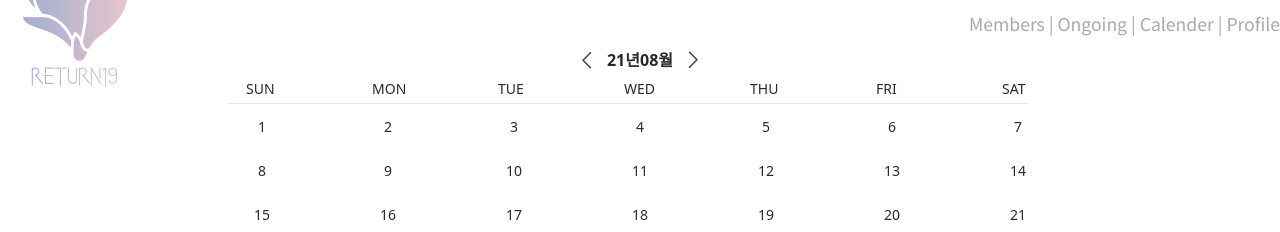
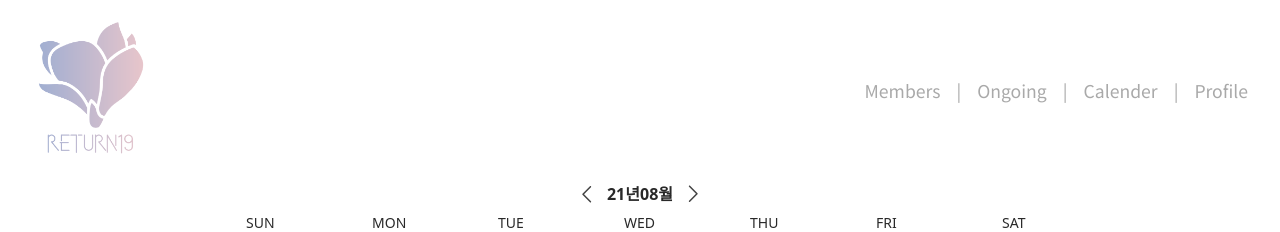
Before and after one commit to KHU-Return19/Return19-Page-Client, a React (Create React App) app: page /calendar in a window 1280 px wide. Shown: the top 232 px of the page. Built offline with nearby package versions, Linux system fonts and the light colour scheme; no server answers; the HTML template or start-up script is replaced by a standard one.

Commit message:
style: apply color theme

```diff
--- a/src/components/Calendar.js
+++ b/src/components/Calendar.js
@@ -177,19 +177,19 @@ const StyledCalendarBody = styled.div`
     width: 32px;
     height: 32px;
     border-radius: 50%;
-background : lightgrey;
+background : #F6CAC9;
     font-weight: 700;
     color: #fff;
   }
   .today{
     border-radius: 50%;
     font-weight: 500;
-    background: #282828;
+    background: #91A8D2;
     color: #fff;
   }
   .isSelected{
     position: relative;
-    color: ligtgrey;
+    color: #F6CAC9;
     font-size: 10px;
     font-weight: 400;
   }
--- a/src/components/Header.js
+++ b/src/components/Header.js
@@ -9,16 +9,29 @@ const StyledHeader = styled.div`
     display: flex;
     align-items: center;
     justify-content: space-between;
+    padding-right: 1rem;
     width: 100%;
-    height: 3rem;
     font-size: 1.1rem;
     font-family: "Noto Sans KR", sans-serif;
     text-decoration: none;
-    a:link { color: darkgrey; text-decoration: none;}
+    a:link, a:visited { color: darkgrey; text-decoration: none; padding: 1rem;}
     .header-icon-unvisible{
         display: none;
     }
 
+    a:hover, a:active {
+
+    }
+
+    .nav {
+        display: flex;
+        justify-content: space-between;
+        text-decoration: none;
+        a:link { color: darkgrey; text-decoration: none;}
+        }
+    .seperator {
+        color: darkgrey;
+    }
 `;
 
 const Header = () => {
@@ -30,9 +43,12 @@ const Header = () => {
                 <img className={"header-icon" + (pageName === "/" ? '-unvisible' : '')}alt="icon" src={mainLogo} width="150" height="150"/>
             </Link>
             <nav className="header-nav">
-                <Link to = "/members">Members | </Link>
-                <Link to = "/ongoing">Ongoing | </Link>
-                <Link to = "/calender">Calender | </Link>
+                <Link to = "/members">Members</Link>
+                <span className="seperator">|</span>
+                <Link to = "/ongoing">Ongoing</Link>
+                <span className="seperator">|</span>
+                <Link to = "/calender">Calender</Link>
+                <span className="seperator">|</span>
                 <Link to = "/profile">Profile</Link>
                 {/* 후에 프로필 사진으로 교체 */}
             </nav>
```
